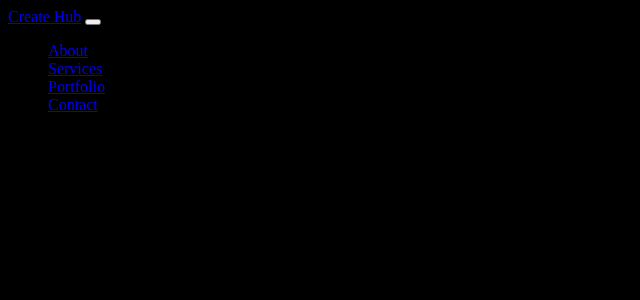
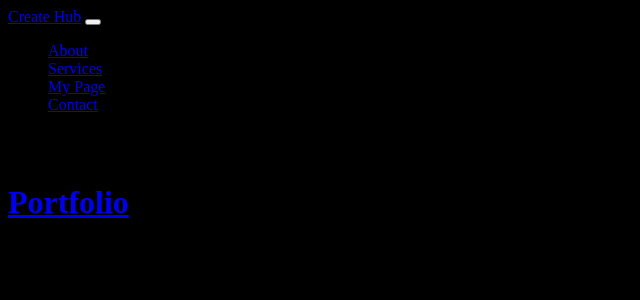
Before and after one commit to jiffingwalter/ASE230-CreateHub-midterm, a PHP site: page /userPage.php?index=1 in a window 1280 px wide. Shown: the top 300 px of the page, without its empty margins (0-640 px from the left). Run offline with PHP 8.4, Linux system fonts and the light colour scheme; some libraries are stand-ins or nearby versions.

Commit message:
made it where the nav bar makes sense
added nav.php to themes

```diff
--- a/data/pages/userPage.php
+++ b/data/pages/userPage.php
@@ -4,18 +4,10 @@ require_once('../themes/head.php');
 ?>
 
 <body id="page-top" style="background-color: black;">
-    <nav class="navbar navbar-expand-lg navbar-light fixed-top py-3" id="mainNav">
-        <div class="container px-4 px-lg-5">
-            <a class="navbar-brand" href="./index.php">Create Hub</a>
-            <button class="navbar-toggler navbar-toggler-right" type="button" data-bs-toggle="collapse" data-bs-target="#navbarResponsive" aria-controls="navbarResponsive" aria-expanded="false" aria-label="Toggle navigation"><span class="navbar-toggler-icon"></span></button>
-            <div class="collapse navbar-collapse" id="navbarResponsive">
-                <ul class="navbar-nav ms-auto my-2 my-lg-0">
-                    <li class="nav-item"><a class="nav-link" href="#about">About</a></li>
-                    <li class="nav-item"><a class="nav-link" href="#services">Services</a></li>
-                    <li class="nav-item"><a class="nav-link" href="./portfolio.php?index=<?=$index?>">Portfolio</a></li>
-                    <li class="nav-item"><a class="nav-link" href="#contact">Contact</a></li>
-                </ul>
-            </div>
-        </div>
-    </nav>
+    <?php
+    require_once('../themes/nav.php');
+    ?>
+    <div style="margin-top: 70px;">
+        <h1><a class="nav-link" href="./portfolio.php?index=<?=$index?>">Portfolio</a></h1>
+    </div>
 </body>
--- /dev/null
+++ b/data/themes/nav.php
@@ -0,0 +1,17 @@
+<?php
+$index = 0; //get user index and set it to $index
+?>
+<nav class="navbar navbar-expand-lg navbar-light fixed-top py-3" id="mainNav">
+    <div class="container px-4 px-lg-5">
+        <a class="navbar-brand" href="./index.php">Create Hub</a>
+        <button class="navbar-toggler navbar-toggler-right" type="button" data-bs-toggle="collapse" data-bs-target="#navbarResponsive" aria-controls="navbarResponsive" aria-expanded="false" aria-label="Toggle navigation"><span class="navbar-toggler-icon"></span></button>
+        <div class="collapse navbar-collapse" id="navbarResponsive">
+            <ul class="navbar-nav ms-auto my-2 my-lg-0">
+                <li class="nav-item"><a class="nav-link" href="#about">About</a></li>
+                <li class="nav-item"><a class="nav-link" href="#services">Services</a></li>
+                <li class="nav-item"><a class="nav-link" href="../pages/userPage.php?index=<?=$index?>">My Page</a></li>
+                <li class="nav-item"><a class="nav-link" href="#contact">Contact</a></li>
+            </ul>
+        </div>
+    </div>
+</nav>
```
Also changed, not shown: data/pages/index.php (+3 -15 lines), data/pages/portfolio.php (+3 -14 lines).
